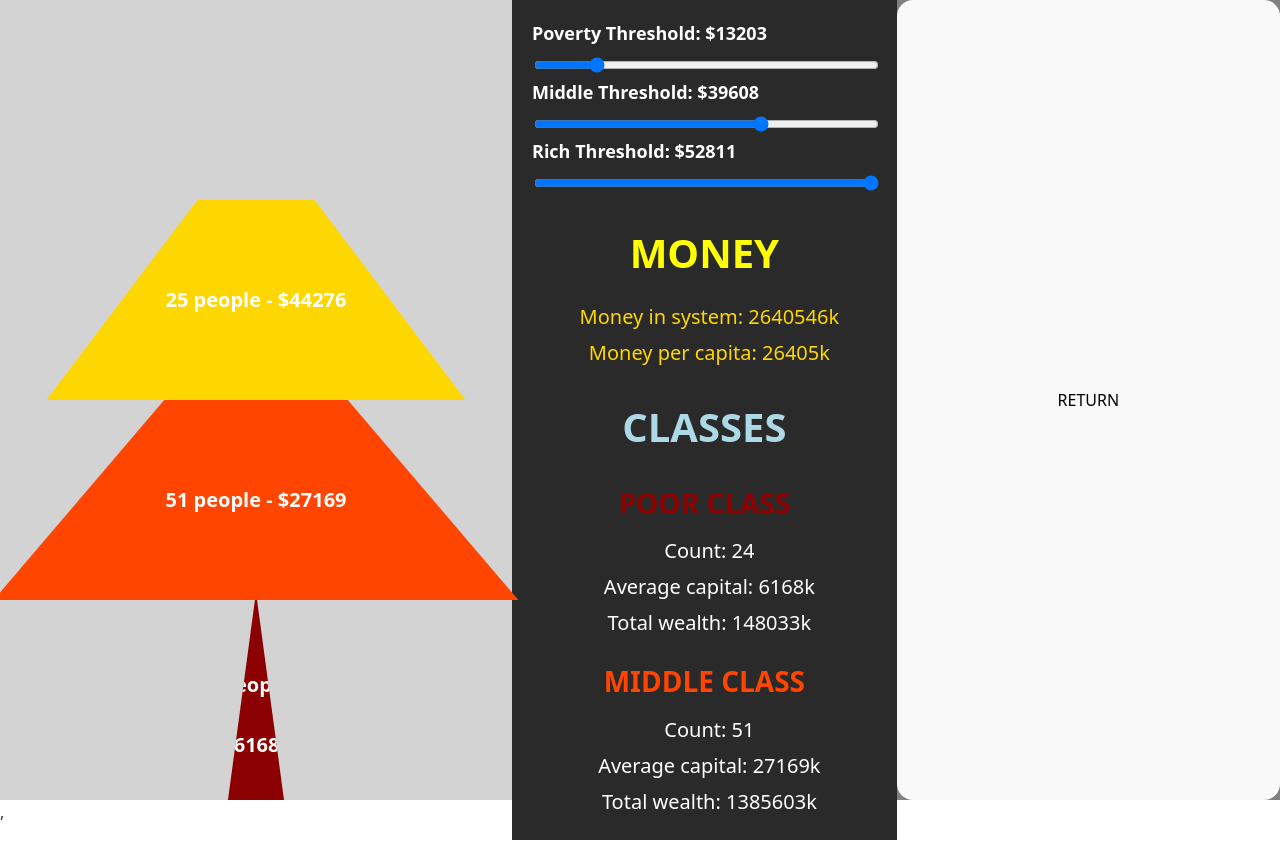
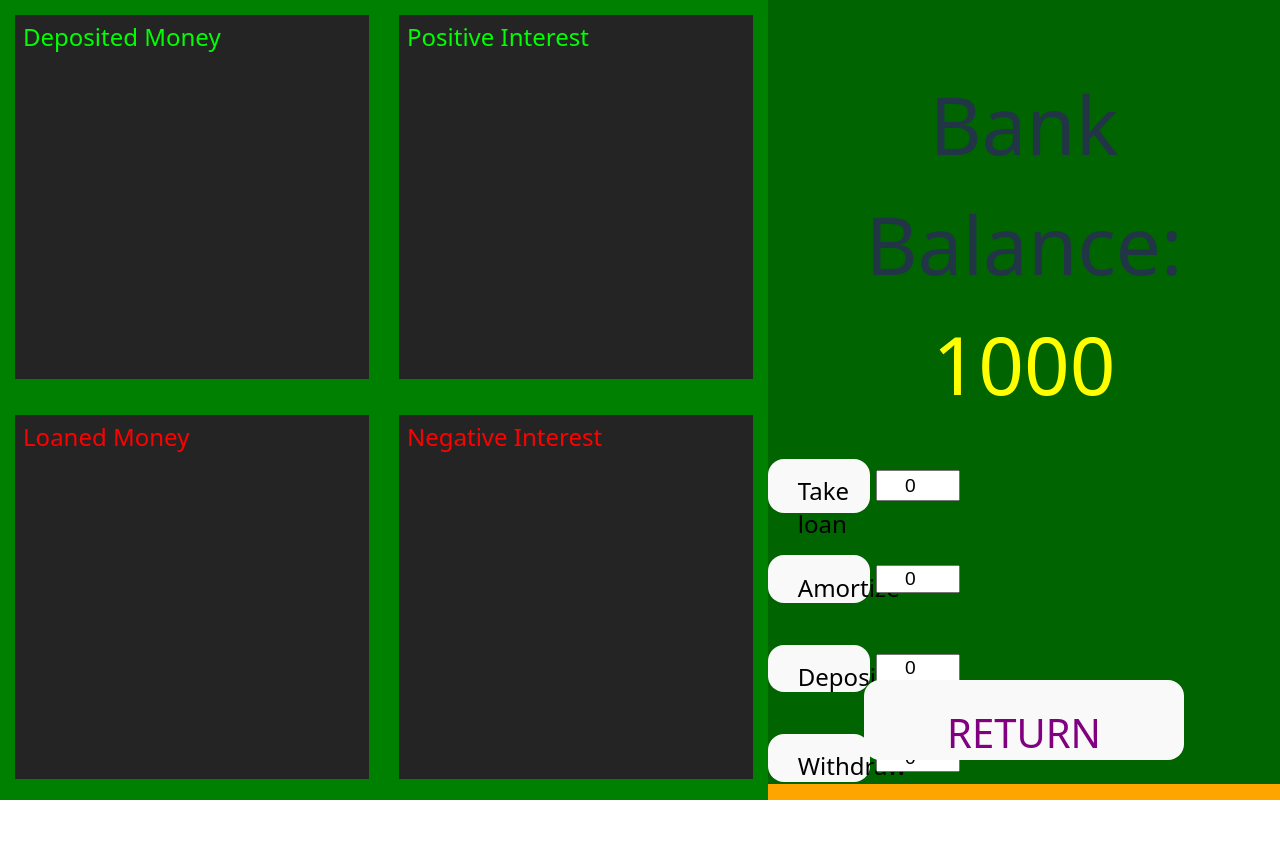
Before and after one commit to luddebudde/superb-transactions, a React (Vite) app: page / in a window 1280 px wide. Shown: the top 842 px of the page. After the commit the page ends 800 px from the top, so only its background shows below. Built offline with nearby package versions, Linux system fonts and the light colour scheme.

Commit message:
Added functions such as loans and deposit to banks and fixed autoTransaction bug

```diff
--- a/src/diverse/dayLoop/dayLoop.tsx
+++ b/src/diverse/dayLoop/dayLoop.tsx
@@ -10,7 +10,7 @@ import { changeCryptoDrift } from "../priceDriver.ts";
 
 export let dayCount = 1;
 
-export const dayLoop = (
+export const useDayLoop = (
   graphRef: React.RefObject<HTMLDivElement | null>,
   intervalMs = 40,
 ): { graphSize: { width: number; height: number }; xValues: axisValue[] } => {
@@ -20,14 +20,8 @@ export const dayLoop = (
   ]);
   const returnElements = { graphSize, xValues };
 
-  const {
-    setCurrencies,
-    buyCurrency,
-    sellCurrency,
-    player,
-    setPlayer,
-    selectedCurrency,
-  } = useCurrency();
+  const { setCurrencies, buyCurrency, sellCurrency, player, setPlayer } =
+    useCurrency();
 
   // Keep latest values in refs so the stable interval always sees current data
   const buyCurrencyRef = useRef(buyCurrency);
@@ -74,6 +68,7 @@ export const dayLoop = (
           const newValue = lastElement(currency.points).value;
           const pc = playerRef.current.currencies[currency.label];
           handleAutoTransaction(
+            playerRef.current,
             currency,
             pc,
             newValue,
--- a/src/react/ScreenHandler.tsx
+++ b/src/react/ScreenHandler.tsx
@@ -5,13 +5,14 @@ import { WealthDistributionScreen } from "./WealthDistributionScreen.tsx";
 
 export const ScreenHandler = () => {
   // const [currentMenu, setCurrentMenu] = useState("main");
-  // const [currentMenu, setCurrentMenu] = useState("bank");
-  const [currentMenu, setCurrentMenu] = useState("distribution");
+  const [currentMenu, setCurrentMenu] = useState("bank");
+  // const [currentMenu, setCurrentMenu] = useState("distribution");
 
   // const screens = {
   //   main: <MainScreen setCurrentMenu={setCurrentMenu} />,
   //   bank: <BankScreen setCurrentMenu={setCurrentMenu} />,
   // };
+
   return (
     <>
       <div
--- a/src/react/WealthDistributionScreen.tsx
+++ b/src/react/WealthDistributionScreen.tsx
@@ -131,12 +131,12 @@ export const WealthDistributionScreen = ({
     );
   });
 
-  console.log(
-    fourthPercentile,
-    thirdPercentile,
-    secondPercentile,
-    firstPercentile,
-  );
+  // console.log(
+  //   fourthPercentile,
+  //   thirdPercentile,
+  //   secondPercentile,
+  //   firstPercentile,
+  // );
 
   percentiles.reverse();
 
@@ -203,7 +203,6 @@ export const WealthDistributionScreen = ({
           );
         })}
       </div>
-
       <div
         style={{
           backgroundColor: "#2a2a2a",
@@ -213,7 +212,7 @@ export const WealthDistributionScreen = ({
           flexDirection: "column",
           alignItems: "left",
           // justifyContent: "center",
-          padding: "20px",
+          // padding: "20px",
           // gap: "40px",
           marginLeft: "0px",
         }}
@@ -223,7 +222,7 @@ export const WealthDistributionScreen = ({
           value={povertyThreshold}
           onChange={setPovertyThreshold}
           min={0}
-          max={moneyPerCapita * 3}
+          max={middleClassThreshold}
         />
 
         <ThresholdSlider
@@ -290,8 +289,15 @@ export const WealthDistributionScreen = ({
       </div>
       <button
         style={{
-          width: "33%",
+          width: "30%",
           height: "100%",
+          margin: 0,
+          padding: 0,
+          border: "none",
+          boxSizing: "border-box",
+          fontSize: "32px",
+          fontWeight: "bold",
+          cursor: "pointer",
         }}
         onClick={() => {
           setCurrentMenu("main");
--- a/src/react/bankScreen.tsx
+++ b/src/react/bankScreen.tsx
@@ -1,6 +1,20 @@
-import type { Props } from "./mainScreen/mainScreen.tsx";
+import type { MenuProp } from "./mainScreen/mainScreen.tsx";
+import { useState } from "react";
+import { useCurrency } from "./mainScreen/currencyContext.tsx";
 
-export const BankScreen = ({ setCurrentMenu }: Props) => {
+export const BankScreen = ({ setCurrentMenu }: MenuProp) => {
+  const [takeLoanAmount, setTakeLoanAmount] = useState(0);
+  const [amortizeAmount, setAmortizeAmount] = useState(0);
+  const [depositAmount, setDepositAmount] = useState(0);
+  const [withdrawAmount, setWithdrawAmount] = useState(0);
+
+  const [loanHistory, setLoanHistory] = useState(0);
+  const [depositHistory, setDepositHistory] = useState(0);
+  const [interestAmount, setInterestAmount] = useState(0);
+  const [yieldAmount, setYieldAmount] = useState(0);
+
+  const { player, setPlayer } = useCurrency();
+
   return (
     <div
       id="bankScreen"
@@ -29,7 +43,7 @@ export const BankScreen = ({ setCurrentMenu }: Props) => {
           Deposited Money
         </div>
         <div
-          id={"positive interest"}
+          id={"yield interest"}
           className={"bankGraph"}
           style={{ color: "lime" }}
         >
@@ -63,25 +77,141 @@ export const BankScreen = ({ setCurrentMenu }: Props) => {
           <text
             style={{ textAlign: "center", fontSize: "100%", color: "yellow" }}
           >
-            MONEY
+            {player.money}
           </text>
         </text>
-        <button id={"loan"} className={"bankActions"}>
+
+        {/*// TAKE LOAN*/}
+        <div id={"loan"} className={"bankActions"}>
+          <button
+            className={"bankButton"}
+            onClick={() => {
+              setPlayer((p) => ({
+                ...p,
+                money: p.money + takeLoanAmount,
+                loanSize: p.loanSize + takeLoanAmount,
+              }));
+              setTakeLoanAmount(0);
+            }}
+          >
             Take loan{" "}
-          <input className={"bankInput"} onInput={() => {}}></input>{" "}
           </button>
-        <button id={"amortization"} className={"bankActions"}>
+          <input
+            className={"bankInput"}
+            style={{ width: "15%", margin: "1%" }}
+            type={"number"}
+            value={takeLoanAmount}
+            onInput={(e) =>
+              setTakeLoanAmount(
+                Math.max(
+                  Math.min(
+                    Number(e.currentTarget.value),
+                    player.money - player.loanSize * 2,
+                  ),
+                  0,
+                ),
+              )
+            }
+          ></input>{" "}
+        </div>
+
+        {/*// MAKE AMORTIZATION*/}
+        <div id={"amortization"} className={"bankActions"}>
+          <button
+            className={"bankButton"}
+            onClick={() => {
+              const realAmortizeAmount = Math.min(amortizeAmount, player.money);
+              setPlayer((p) => ({
+                ...p,
+                money: p.money - realAmortizeAmount,
+                loanSize: p.loanSize - realAmortizeAmount,
+              }));
+              setAmortizeAmount(0);
+            }}
+          >
             Amortize{" "}
-          <input className={"bankInput"} onInput={() => {}}></input>{" "}
           </button>
-        <button id={"deposit"} className={"bankActions"}>
+          <input
+            className={"bankInput"}
+            style={{ width: "15%", margin: "1%" }}
+            type={"number"}
+            value={amortizeAmount}
+            onInput={(e) =>
+              setAmortizeAmount(
+                Math.min(
+                  Math.min(
+                    Math.max(Number(e.currentTarget.value), 0),
+                    player.loanSize,
+                  ),
+                  player.money,
+                ),
+              )
+            }
+          ></input>{" "}
+        </div>
+
+        {/*// MAKE DEPOSIT*/}
+        <div id={"deposit"} className={"bankActions"}>
+          <button
+            className={"bankButton"}
+            onClick={() => {
+              setPlayer((p) => ({
+                ...p,
+                money: p.money - depositAmount,
+                depositSize: p.depositSize + depositAmount,
+              }));
+              setDepositAmount(0);
+            }}
+          >
             Deposit{" "}
-          <input className={"bankInput"} onInput={() => {}}></input>{" "}
           </button>
-        <button id={"deposit"} className={"bankActions"}>
+          <input
+            className={"bankInput"}
+            style={{ width: "15%", margin: "1%" }}
+            type={"number"}
+            value={depositAmount}
+            onInput={(e) =>
+              setDepositAmount(
+                Math.min(
+                  Math.max(Number(e.currentTarget.value), 0),
+                  player.money,
+                ),
+              )
+            }
+          ></input>{" "}
+        </div>
+
+        {/*// TAKE WITHDRAWAL*/}
+        <div id={"withdraw"} className={"bankActions"}>
+          <button
+            className={"bankButton"}
+            onClick={() => {
+              setPlayer((p) => ({
+                ...p,
+                money: p.money + withdrawAmount,
+                depositSize: Math.max(p.depositSize - withdrawAmount, 0),
+              }));
+              setWithdrawAmount(0);
+            }}
+          >
             Withdraw{" "}
-          <input className={"bankInput"} onInput={() => {}}></input>{" "}
           </button>
+          <input
+            className={"bankInput"}
+            style={{ width: "15%", margin: "1%" }}
+            type={"number"}
+            value={withdrawAmount}
+            onInput={(e) =>
+              setWithdrawAmount(
+                Math.min(
+                  Math.max(Number(e.currentTarget.value), 0),
+                  player.depositSize,
+                ),
+              )
+            }
+          ></input>{" "}
+        </div>
+
         <button
           style={{
             color: "purple",
@@ -90,8 +220,6 @@ export const BankScreen = ({ setCurrentMenu }: Props) => {
             width: "25%",
             bottom: "5%",
             position: "absolute",
-
-            // transform: "translate(-50%, -50%)",
           }}
           onClick={() => {
             setCurrentMenu("main");
--- a/src/react/css/index.css
+++ b/src/react/css/index.css
@@ -1,3 +1,20 @@
+html, body {
+  margin: 0;
+  padding: 0;
+  width: 100%;
+  height: 100%;
+  overflow: hidden;
+  box-sizing: border-box;
+}
+
+#root {
+  width: 100%;
+  height: 100%;
+  margin: 0;
+  padding: 0;
+  overflow: hidden;
+}
+
 :root {
   font-family: system-ui, Avenir, Helvetica, Arial, sans-serif;
   line-height: 1.5;
@@ -22,13 +39,6 @@ a:hover {
   color: #535bf2;
 }
 
-body {
-  margin: 0;
-  display: flex;
-  place-items: center;
-  min-width: 320px;
-  min-height: 100vh;
-}
 
 h1 {
   font-size: 3.2em;
@@ -177,6 +187,9 @@ h1 {
   height: 10%;
   margin-top: 5%;
   font-size: 150%;
+  display: flex;
+  flex-direction: row;
+  align-items: center;
 }
 
 /*.bankActions:hover {*/
@@ -185,11 +198,15 @@ h1 {
 /*}*/
 .bankInput {
   width: 30%;
-  height: 30%;
+  height: 35%;
   font-size: 80%;
   text-align: center;
   outline: none;
   scale: 1;
+}
+.bankButton {
+  width: 20%;
+  height: 75%;
 }
 
 .bankGraph {
--- a/src/react/mainScreen/currencyContext.tsx
+++ b/src/react/mainScreen/currencyContext.tsx
@@ -34,6 +34,8 @@ export type PlayerCurrency = {
 // A player object holding money and all per-currency data
 export type Player = {
   money: number;
+  loanSize: number;
+  depositSize: number;
   currencies: Record<string, PlayerCurrency>;
 };
 
@@ -53,11 +55,11 @@ export const makePlayerCurrency = (): PlayerCurrency => ({
   customSellAmount: 0,
   autoBuyStatus: false,
   autoSellStatus: false,
-  autoBuyThreshold: 0,
+  autoBuyThreshold: 55555,
   autoSellThreshold: 0,
 });
 
-export const makeCurrency = (overrides: Partial<Currency> = {}): Currency => ({
+const makeCurrency = (overrides: Partial<Currency> = {}): Currency => ({
   type: "",
   label: "",
   points: [],
@@ -76,9 +78,13 @@ export const CurrencyProvider = ({ children }: CurrencyProviderProps) => {
   );
   const [currencyType, setCurrencyType] = useState<string>("crypto");
   const [player, setPlayer] = useState<Player>({
-    money: 10000000,
+    money: 1000,
+    loanSize: 0,
+    depositSize: 0,
     currencies: {},
   });
+
+  // Migration: ensure all currencies have player entries
 
   const createCurrency = (label: string, type: string) => {
     const newCurrency: Currency = makeCurrency({
@@ -149,22 +155,22 @@ export const CurrencyProvider = ({ children }: CurrencyProviderProps) => {
 
   const buyCurrency = (currency: Currency, amount: number, buyer) => {
     const valuation = lastElement(currency.points).value;
-    // console.log(buyer);
     if (buyer !== player) {
       const purchasableAmount = Math.min(
         Math.floor(buyer.money / valuation),
         amount,
       );
-      if (!purchasableAmount) {
+      if (purchasableAmount < 0) {
         throw reportError("Buyer cannot afford any amount of this currency");
       }
 
       const buyerCurrency = buyer.currencies[currency.label];
       buyer.money -= valuation * purchasableAmount;
       buyerCurrency.owned += purchasableAmount;
+
+      return;
     }
     setPlayer(() => {
-      console.log(buyer);
       const pc = buyer.currencies[currency.label];
       if (!pc) return buyer;
       const purchasableAmount = Math.min(
@@ -247,8 +253,8 @@ type CurrencyContextType = {
   setCurrencyType: React.Dispatch<React.SetStateAction<string>>;
   player: Player;
   setPlayer: React.Dispatch<React.SetStateAction<Player>>;
-  buyCurrency: (currency: Currency, amount: number, buyer) => void;
-  sellCurrency: (currency: Currency, amount: number, buyer) => void;
+  buyCurrency: (currency: Currency, amount: number, buyer?: Player) => void;
+  sellCurrency: (currency: Currency, amount: number, seller?: Player) => void;
   updateCurrency: (
     currency: Currency,
     attribute: keyof Currency,
--- a/src/react/mainScreen/currencySelection.tsx
+++ b/src/react/mainScreen/currencySelection.tsx
@@ -85,7 +85,6 @@ export const CurrencySelection = () => {
               (player.currencies[c.label]?.averageSpending ?? 0) *
                 (player.currencies[c.label]?.owned ?? 0),
             )}
-            )
           </button>
         ))}
       </div>
--- a/src/react/mainScreen/mainScreen.tsx
+++ b/src/react/mainScreen/mainScreen.tsx
@@ -2,11 +2,11 @@ import { StockGraph } from "./stockGraph.tsx";
 import { TransactionArea } from "./transactionArea.tsx";
 import { CurrencySelection } from "./currencySelection.tsx";
 
-export type Props = {
+export type MenuProp = {
   setCurrentMenu: React.Dispatch<React.SetStateAction<"main" | "bank">>;
 };
 
-export const MainScreen = ({ setCurrentMenu }: Props) => {
+export const MainScreen = ({ setCurrentMenu }: MenuProp) => {
   // const [isOpen, setIsOpen] = useState(false);
   // const [customBuyValue, setCustomBuyValue] = useState(0);
   // const [customSellValue, setCustomSellValue] = useState(0);
--- a/src/react/mainScreen/stockGraph.tsx
+++ b/src/react/mainScreen/stockGraph.tsx
@@ -1,12 +1,12 @@
 import { useRef } from "react";
 import { convertPrefix } from "../../diverse/basic.ts";
 import { useCurrency } from "./currencyContext.tsx";
-import { dayCount, dayLoop } from "../../diverse/dayLoop/dayLoop.tsx";
+import { dayCount, useDayLoop } from "../../diverse/dayLoop/dayLoop.tsx";
 
 export const StockGraph = () => {
   const graphRef = useRef<HTMLDivElement | null>(null);
   const { selectedCurrency, player } = useCurrency();
-  const { graphSize, xValues } = dayLoop(graphRef);
+  const { graphSize, xValues } = useDayLoop(graphRef);
 
   const selectedPoints = selectedCurrency?.points ?? [];
   const selectedYValues = selectedCurrency?.yValues ?? [];
```
Also changed, not shown: src/diverse/dayLoop/handleAutoTransaction.ts (+20 -5 lines), src/react/mainScreen/transactionArea.tsx (+4 -4 lines). Lines whose indentation alone changed are shown as unchanged.
